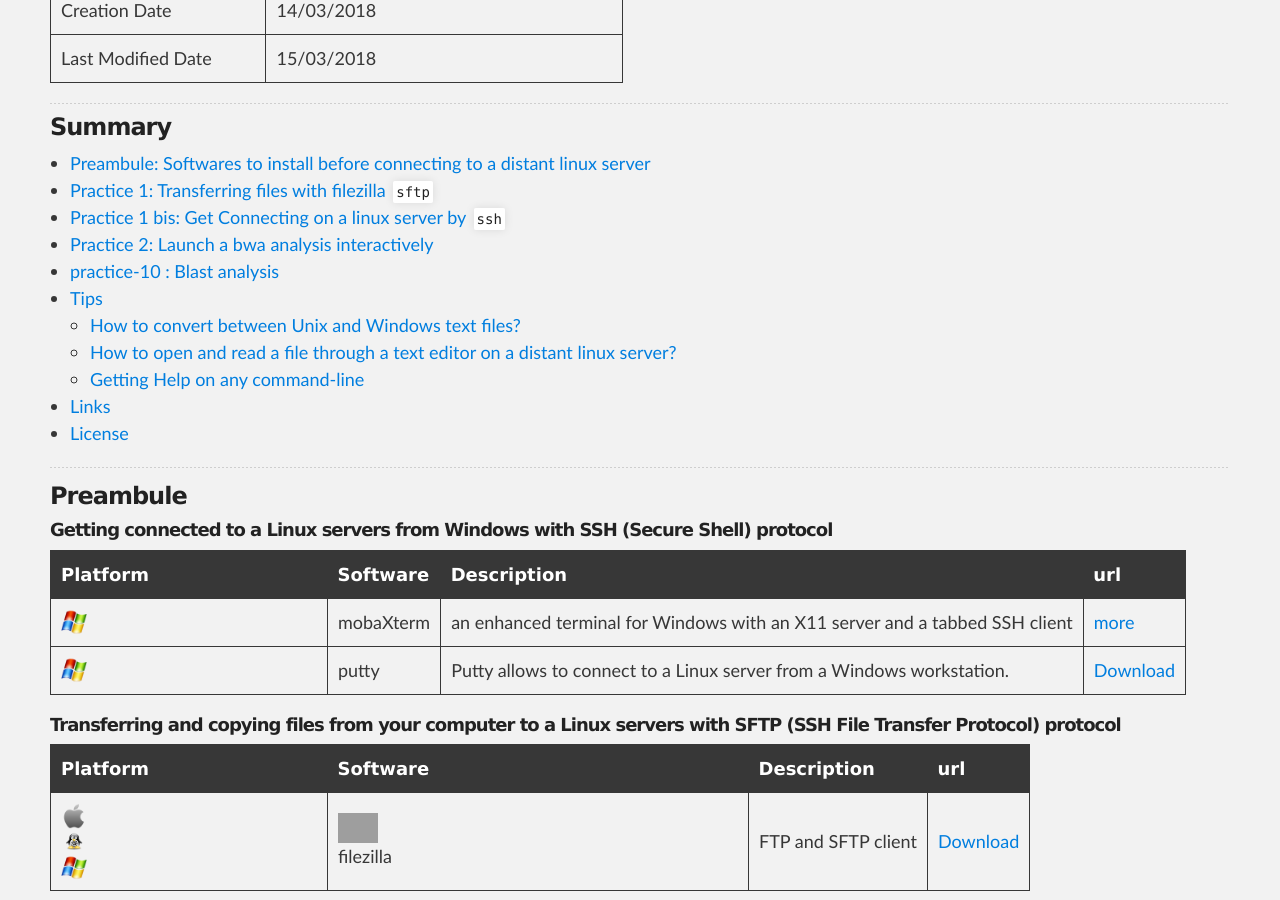
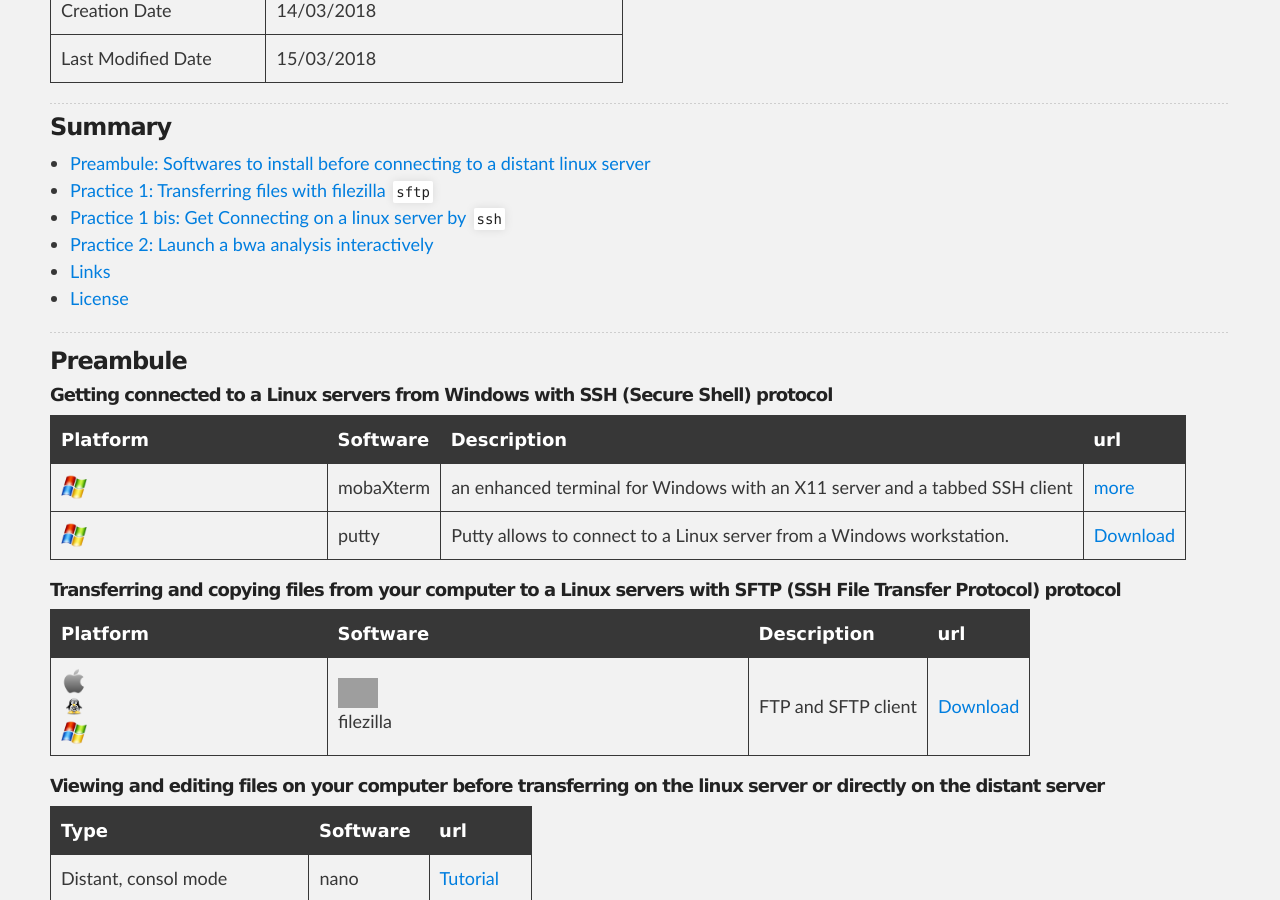
Before and after one commit to SouthGreenPlatform/trainings, a Jekyll site: the page built from _pages/hpc/hpcPractice.md, in a window 1280 px wide and 900 px high, scrolled down 433 px. Built offline with Jekyll 4.4.1, drawn with Linux system fonts in a browser that asks for light colours; nearby versions of some CDN libraries.

Commit message:
Update hpcPractice.md

```diff
--- a/_pages/hpc/hpcPractice.md
+++ b/_pages/hpc/hpcPractice.md
@@ -23,11 +23,6 @@ description: HPC Practice page
 * [Practice 1: Transferring files with filezilla `sftp`](#practice-1)
 * [Practice 1 bis: Get Connecting on a linux server by `ssh`](#practice-2)
 * [Practice 2: Launch a bwa analysis interactively ](#practice-3)
-* [practice-10 : Blast analysis](#practice-10)
-* [Tips](#tips)
-  - [How to convert between Unix and Windows text files?](#convertFileFormat)
-  - [How to open and read a file through a text editor on a distant linux server?](#readFile)
-  - [Getting Help on any command-line](#help)
 * [Links](#links)
 * [License](#license)
 
```
